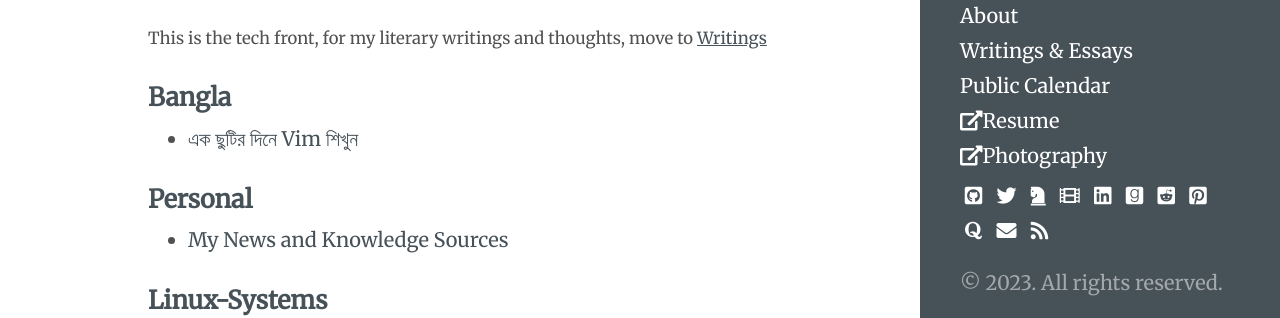
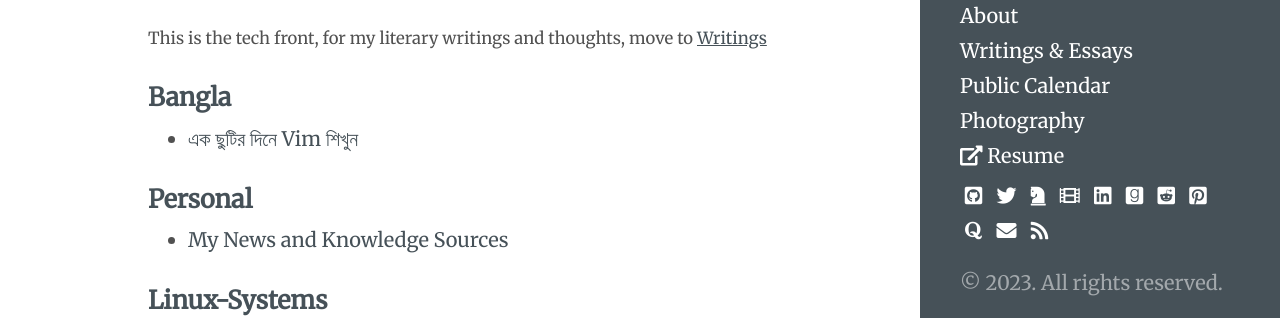
Before and after one commit to ovebepari/ovebepari.github.io, a Jekyll site: the page built from index.html, in a window 1280 px wide. Shown: the part 562-880 px from the top of the page. Built offline with Jekyll 4.4.1, drawn with Linux system fonts in a browser that asks for light colours.

Commit message:
added self hosted photography site

```diff
--- a/_includes/sidebar.html
+++ b/_includes/sidebar.html
@@ -27,8 +27,8 @@
       {% endfor %}
 
       <!-- <a class="sidebar-nav-item" href="/photo-essays/" target="_blank">Photo Essays</a> -->
-      <a class="sidebar-nav-item" href="/cv/ove_cv.pdf" target="_blank"> <i class="fa fa-external-link-alt"></i>Resume</a>
-      <a class="sidebar-nav-item" href="https://www.instagram.com/obepari/" target="_blank" style="border-bottom:none;"> <i class="fa fa-external-link-alt"></i>Photography</a>
+      <a class="sidebar-nav-item" href="https://ovebepari.github.io/photography/" target="_blank" style="border-bottom:none;">Photography</a>
+      <a class="sidebar-nav-item" href="/cv/ove_cv.pdf" target="_blank"> <i class="fa fa-external-link-alt"></i> Resume</a>
 
       <span class="sidebar-nav-item social-links">
         <a href="https://github.com/ovebepari" target="_blank"  style="border-bottom: none;"><i class="fab fa-github-square"></i></a>
```
